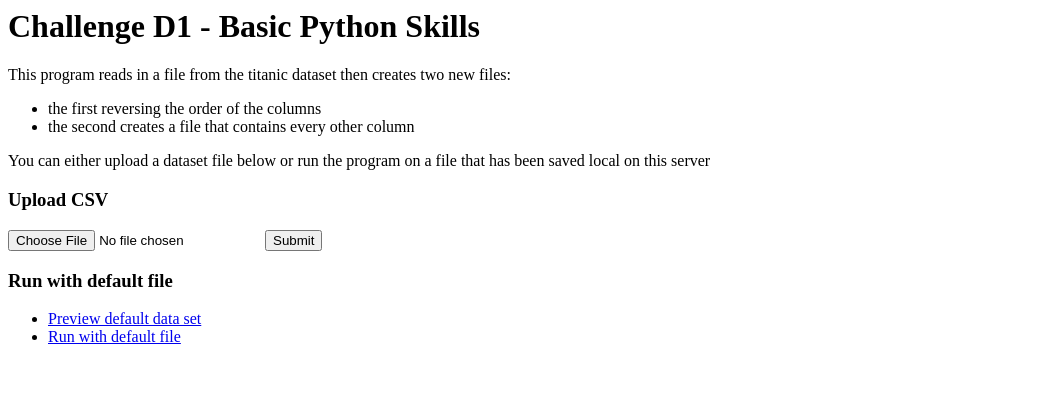
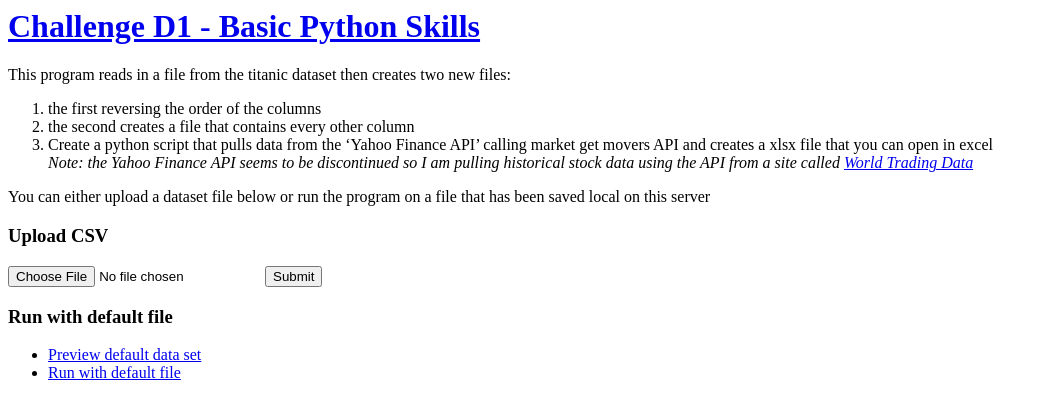
Before and after one commit to chbell84/DevOps-Challenge, a Flask app: page / in a window 1280 px wide. Shown: the top 419 px of the page, without its empty margins (0-1047 px from the left). Run offline with Flask 2, Linux system fonts and the light colour scheme.

Commit message:
Added finance API

```diff
--- a/app/__init__.py
+++ b/app/__init__.py
@@ -4,12 +4,14 @@ from werkzeug.utils import secure_filename
 #UPLOAD_FOLDER = 'app/static/uploads'
 UPLOAD_FOLDER_SF = 'static/files'
 UPLOAD_FOLDER = 'app/static/files'
+API_KEY = 'pUZbiXpKgv1kqXkFMrWQdcqkAgzBpWAC2HAoHNW9EdAIHS7mEHOZixjFapME'
 #DEFAULT_FILE = 'app/static/default.csv'
 ALLOWED_EXTENSIONS = set(['csv'])
 
 app = Flask(__name__)
 app.config['UPLOAD_FOLDER_SF'] = UPLOAD_FOLDER_SF
 app.config['UPLOAD_FOLDER'] = UPLOAD_FOLDER
+app.config['API_KEY'] = API_KEY
 #app.config['DEFAULT_FILE'] = DEFAULT_FILE
 #app.config['OUTPUT_FOLDER'] = UPLOAD_FOLDER
 
--- a/app/routes.py
+++ b/app/routes.py
@@ -2,6 +2,8 @@ import os
 import csv
 import xlsxwriter
 import math
+import urllib
+import json
 from flask import Flask, request, render_template, send_file
 from app import app
 from werkzeug.utils import secure_filename
@@ -13,10 +15,10 @@ from werkzeug.utils import secure_filename
 def index():
     if request.method == 'POST':
         file = request.files['file']
-        filename = secure_filename(file.filename)
+        filename = 'input.csv'
         filepath = os.path.join(app.config['UPLOAD_FOLDER'],filename)
         file.save(filepath)
-        return load_csv(filename)
+        return titanic(filename)
     return render_template('index.html',  title='Home')
 
 @app.route('/data/')
@@ -31,36 +33,89 @@ def return_files(filename=None):
     except Exception as e:
         return str(e)
 
-#Reads in CSV file returns an array
-@app.route('/load-csv/')
-@app.route('/load-csv/<filename>')
-def load_csv(filename=None):
+@app.route('/finance/', methods = ['GET', 'POST'])
+def finance():
+    if request.method == 'POST':
+        symbol = request.form['symbol']
+        symbol = symbol.upper()
+        filename = "market_history.xlsx"
+        json_data = stock_history(symbol)
+        if 'Message' in json_data:
+            return render_template('api_error.html', message=json_data['Message'])
+#        datareader = csv.reader(csvfile, delimiter=',', quotechar='"')
+#        dataset = [row for row in datareader]
+        dataset = parse_stock(json_data['history'])
+        excel_save(dataset, os.path.join(app.config['UPLOAD_FOLDER'],filename), symbol)
+        return render_template('api_success.html', title=filename, filename=filename)
+    return render_template('finance.html',  title='Finance API')
+
+def stock_history(symbol):
+    api_key = app.config['API_KEY']
+    output = 'json'
+    url = ("https://api.worldtradingdata.com/api/v1/history?symbol=%s&sort=newest&output=%s&api_token=%s" % (symbol,output,api_key))
+    page = urllib.request.urlopen(url)
+    rawdata = page.read()
+#    csvfile = str(rawdata).split('\\n')
+#    #check for json error message instead of expected csv
+#    if len(csvfile)==1:
+#        m = json.loads(rawdata)
+#        return m['Message']
+#    return csvfile
+    return(json.loads(rawdata))
+
+def parse_stock(history):
+    dates = list(history.keys())
+    columns = list(history[dates[0]].keys())
+    table = [['Date'] + columns]
+    for date in dates:
+        row = [history[date][key] for key in columns]
+        row = [date]+row
+        table += [row]
+    return table
+
+# By default, this reads in the default.csv file saved to the uploads folder. Otherwise, it reads the csv file uploaded by the user and defined by the filename paramater. The resulting data is sent to the reverse_save and alter_save functions to create excel files.
+@app.route('/titanic/')
+@app.route('/titanic/<filename>')
+def titanic(filename=None):
     if filename is None:
-        file = os.path.join(app.config['UPLOAD_FOLDER'],'default.csv')
+        source_file = os.path.join(app.config['UPLOAD_FOLDER'],'default.csv')
     else:
-        file = os.path.join(app.config['UPLOAD_FOLDER'],secure_filename(filename))
+        source_file = os.path.join(app.config['UPLOAD_FOLDER'],secure_filename(filename))
+    alter_file=os.path.join(app.config['UPLOAD_FOLDER'],'alternate_columns.xlsx')
+    reverse_file=os.path.join(app.config['UPLOAD_FOLDER'],'reversed_columns.xlsx')
+    dataset = load_csv(source_file)
+    excel_save(reverse_columns(dataset), reverse_file, 'Titanic')
+    excel_save(alternate_columns(dataset), alter_file, 'Titanic')
+    return render_template('titanic.html',  title='Titanic Dataset')
+
+# loads a csv file specifiled in the file parameter and returns the data as a list
+def load_csv(file):
     dataset = []
     with open(file) as csvfile:
         datareader = csv.reader(csvfile, delimiter=',', quotechar='"')
         dataset = [row for row in datareader]
-    reverse_save(dataset)
-    alter_save(dataset)
-    return render_template('load-csv.html',  title='File Downloads')
+    return dataset
 
-# Saves a excel  version of the list with the columns in reverse order
-def reverse_save(data, file=os.path.join(app.config['UPLOAD_FOLDER'],'reversed_columns.xlsx')):
+# Saves an excel version of the list with the columns in reverse order
+def reverse_columns(data):
+    new_data = []
+    for row in data:
+        new_row = [row[len(row)-j-1] for j in range(len(row))]
+        new_data += [new_row]
+    return(new_data)
+
+# Saves an excel version of the list with every other column ommited
+def alternate_columns(data):
+    new_data = []
+    for row in data:
+        new_row = [row[j*2] for j in range(math.ceil(len(row)/2))]
+        new_data += [new_row]
+    return(new_data)
+
+def excel_save(data, file, name):
     workbook = xlsxwriter.Workbook(file)
-    worksheet = workbook.add_worksheet()
+    worksheet = workbook.add_worksheet(name)
     for i in range(len(data)):
         for j in range(len(data[0])):
-            worksheet.write(i,len(data[0])-j-1,data[i][j])
+            worksheet.write(i,j,data[i][j])
     workbook.close()
-
-# Saves a excel version of the list with every other column ommited
-def alter_save(data, file=os.path.join(app.config['UPLOAD_FOLDER'],'alternate_columns.xlsx')):
-    workbook = xlsxwriter.Workbook(file)
-    worksheet = workbook.add_worksheet()
-    for i in range(len(data)):
-        for j in range(math.ceil(len(data[0])/2)):
-            worksheet.write(i,j,data[i][j*2])
-    workbook.close()
--- a/app/templates/base.html
+++ b/app/templates/base.html
@@ -3,13 +3,15 @@
 		<title>{{ title }}  - DevOps Challenge</title>
 	</head>
 	<body>
-		<h1>Challenge D1 - Basic Python Skills</h1>
+		<h1><a href="/">Challenge D1 - Basic Python Skills</a></h1>
         <p>This program reads in a file from the titanic dataset then creates two new files:
         </p>
-        <ul>
+        <ol>
             <li>the first reversing the order of the columns</li>
             <li>the second creates a file that contains every other column</li>
-        </ul>
+            <li>Create a python script that pulls data from the ‘Yahoo Finance API’ calling market get movers API and creates a xlsx file that you can open in excel<br />
+                <em>Note: the Yahoo Finance API seems to be discontinued so I am pulling historical stock data using the API from a site called <a href="https://www.worldtradingdata.com/" target="_blank">World Trading Data</a></em></li>
+        </ol>
         {% block content %}{% endblock %}
 	</body>
 </html>
--- a/app/templates/index.html
+++ b/app/templates/index.html
@@ -1,6 +1,5 @@
 {% extends "base.html" %}
 {% block content %}
-
         <p>You can either upload a dataset file below or run the program on a file that has been saved local on this server</p>
         <h3>Upload CSV</h3>
         <form action = "http://localhost:5000/" method = "POST" enctype = "multipart/form-data">
@@ -10,6 +9,6 @@
         <h3>Run with default file</h3>
         <ul>
             <li><a href="{{ url_for('return_files') }}" target="_blank">Preview default data set</a></li>
-            <li><a href="{{ url_for('load_csv', file='files/default.csv') }}" target="_self">Run with default file</a></li>
+            <li><a href="{{ url_for('titanic', file='files/default.csv') }}" target="_self">Run with default file</a></li>
         </ul>
 {% endblock %}
```
Also changed, not shown: app/templates/finance.html (added, +8 -0 lines), app/templates/titanic.html (renamed from app/templates/load-csv.html).
